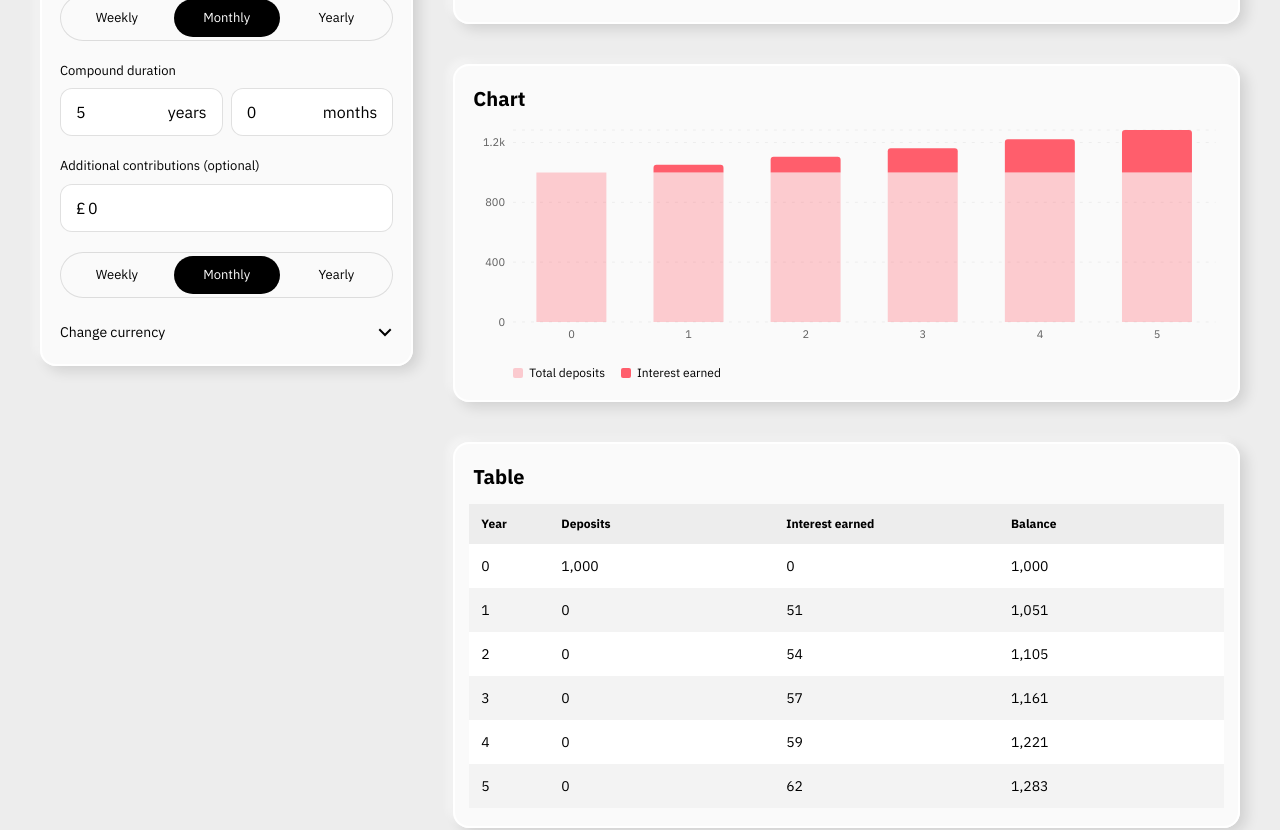
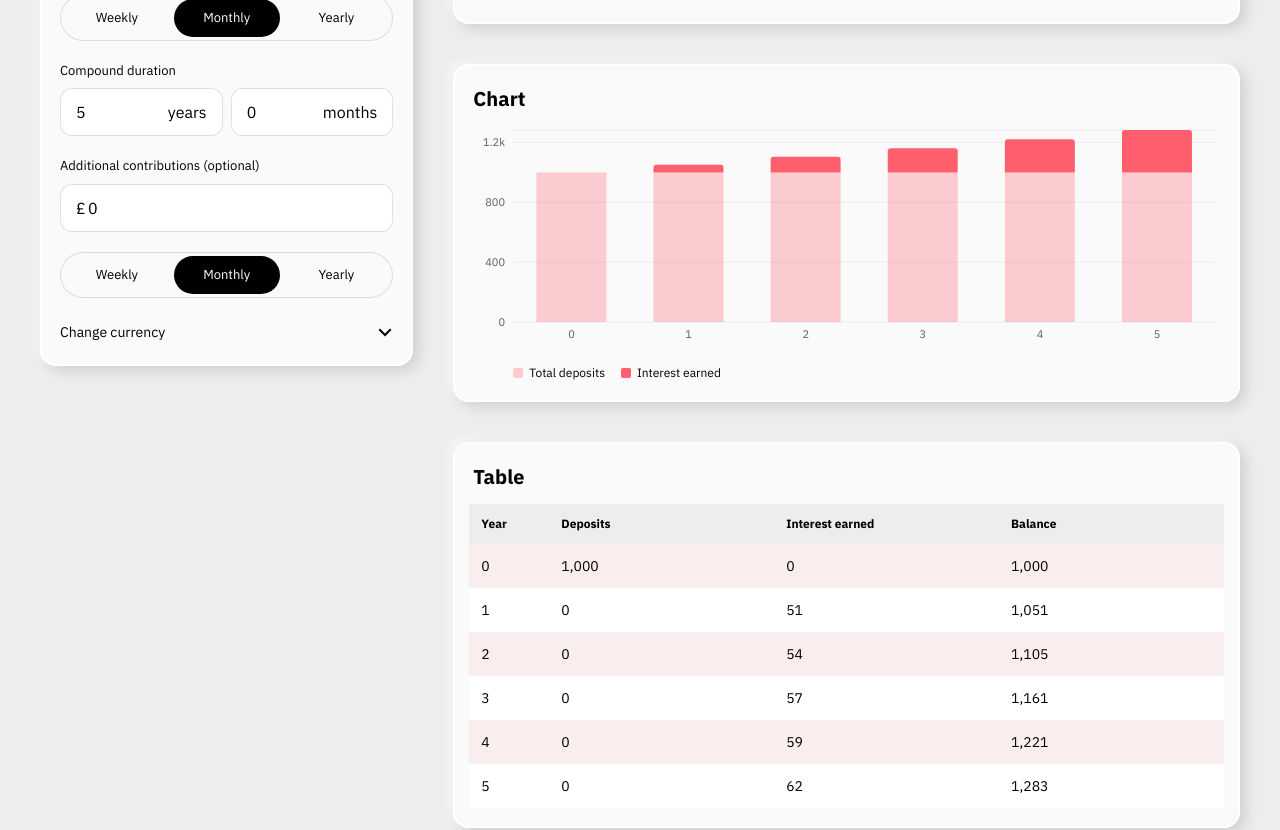
Before and after one commit to paulbarnes16-design/bureau, a Next.js app: page / in a window 1280 px wide. Shown: the part 440-1270 px from the top of the page. Built offline with nearby package versions, Linux system fonts and the light colour scheme.

Commit message:
auto-save

```diff
--- a/components/Calculator.tsx
+++ b/components/Calculator.tsx
@@ -461,7 +461,7 @@ export default function Calculator({ defaultInputs, faqs }: { defaultInputs?: Pa
                         </thead>
                         <tbody>
                           {result.rows.map((row, i) => (
-                            <tr key={row.year} className={i % 2 === 0 ? 'bg-white' : 'bg-background/50'}>
+                            <tr key={row.year} className={i % 2 === 0 ? 'bg-irn/[0.08]' : 'bg-white'}>
                               <td className="px-3 py-3 text-black">{row.year}</td>
                               <td className="px-3 py-3 text-black">{row.deposits.toLocaleString('en-GB')}</td>
                               <td className="px-3 py-3 text-black">{row.interestEarned.toLocaleString('en-GB')}</td>
@@ -503,7 +503,7 @@ export default function Calculator({ defaultInputs, faqs }: { defaultInputs?: Pa
                 </thead>
                 <tbody>
                   {result.rows.map((row, i) => (
-                    <tr key={row.year} className={i % 2 === 0 ? 'bg-white' : 'bg-background/50'}>
+                    <tr key={row.year} className={i % 2 === 0 ? 'bg-irn/[0.08]' : 'bg-white'}>
                       <td className="px-3 py-3 text-black">{row.year}</td>
                       <td className="px-3 py-3 text-black">{row.deposits.toLocaleString('en-GB')}</td>
                       <td className="px-3 py-3 text-black">{row.interestEarned.toLocaleString('en-GB')}</td>
--- a/components/LineChart.tsx
+++ b/components/LineChart.tsx
@@ -54,17 +54,18 @@ function niceTicks(max: number, count = 5): number[] {
 }
 
 export default function LineChart({ rows, inflation }: { rows: Row[]; initialValue: number; inflation?: boolean }) {
-  const { ticks, max, data } = useMemo(() => {
+  const { ticks, domainMax, data } = useMemo(() => {
     const data = rows.map(r => ({ ...r, cumulativeInterest: r.balance - r.cumulativeDeposits }))
     const max = Math.max(...data.map(r => r.balance))
-    return { ticks: niceTicks(max), max, data }
+    const ticks = niceTicks(max)
+    return { ticks, domainMax: ticks[ticks.length - 1] ?? max, data }
   }, [rows])
 
   return (
     <div className="w-full h-56 md:h-64">
       <ResponsiveContainer width="100%" height="100%">
         <BarChart data={data} margin={{ top: 4, right: 4, left: 0, bottom: 0 }} barCategoryGap="20%">
-          <CartesianGrid strokeDasharray="3 6" stroke="rgba(0,0,0,0.06)" vertical={false} />
+          <CartesianGrid stroke="rgba(0,0,0,0.06)" vertical={false} />
           <XAxis
             dataKey="year"
             tick={{ fontSize: 11, fill: '#5E5E5E', fontFamily: 'var(--font-pangram-sans)' }}
@@ -78,7 +79,7 @@ export default function LineChart({ rows, inflation }: { rows: Row[]; initialVal
             tickLine={false}
             width={40}
             ticks={ticks}
-            domain={[0, max]}
+            domain={[0, domainMax]}
           />
           <Tooltip content={<CustomTooltip />} cursor={{ fill: 'rgba(0,0,0,0.05)' }} />
           <Legend
--- a/components/LocalePage.tsx
+++ b/components/LocalePage.tsx
@@ -20,7 +20,8 @@ export default function LocalePage({ locale }: { locale: LocaleConfig }) {
           <div className="pt-4 pb-2 lg:grid lg:grid-cols-12 lg:gap-10">
             <div className="lg:col-start-5 lg:col-span-8">
               <p className="text-sm font-sans text-black leading-relaxed">
-                Bureau is for informational purposes only and is not financial advice. We may earn a commission from partner links.{' '}
+                Bureau is for informational purposes only and is not financial advice. We may earn a commission from partner links.
+                <br />
                 <a href="/privacy" className="underline hover:text-black transition-colors">Privacy Policy</a>
               </p>
             </div>
```
